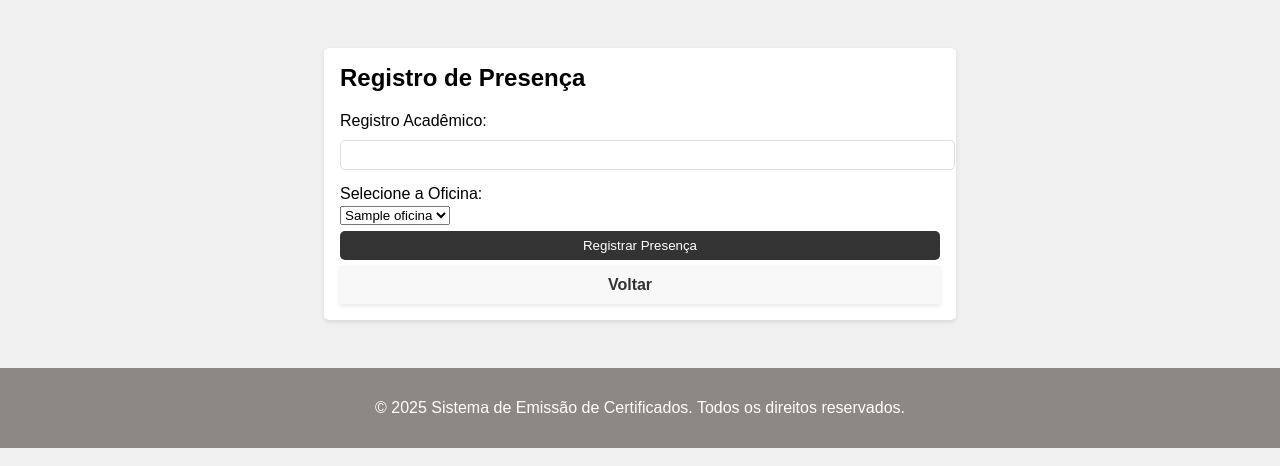
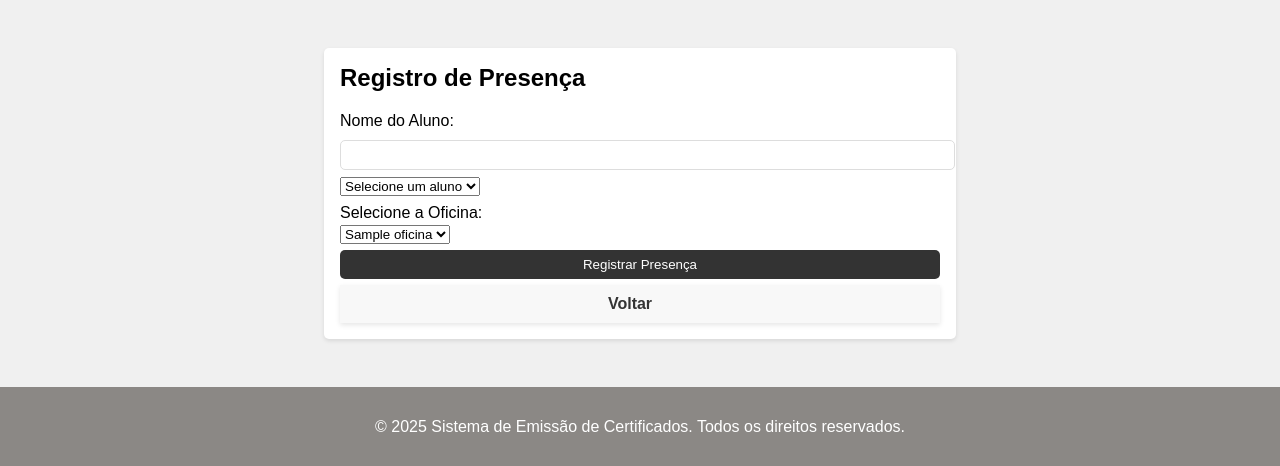
Before and after one commit to pedrovinchi1/Oficina2, a FastAPI app: page /presenca in a window 1280 px wide. Shown: the part 112-578 px from the top of the page. Run offline with FastAPI, Linux system fonts and the light colour scheme; tables that the repository leaves empty hold one stand-in row (values such as "Sample post").

Commit message:
Correções
Correções de Funcionalidades

```diff
--- a/app/crud.py
+++ b/app/crud.py
@@ -122,6 +122,12 @@ def update_professor(db: Session, professor_id: int, professor_update: schemas.P
     professor = db.query(models.Professor).filter(models.Professor.id == professor_id).first()
     if professor is None:
         return None
+
+    # Verifica se o email já está registrado para outro professor
+    existing_professor = db.query(models.Professor).filter(models.Professor.email == professor_update.email).first()
+    if existing_professor and existing_professor.id != professor_id:
+        raise HTTPException(status_code=400, detail="Email já registrado para outro professor")
+
     professor.nome = professor_update.nome
     professor.email = professor_update.email
     professor.hashed_password = professor_update.hashed_password
@@ -131,3 +137,6 @@ def update_professor(db: Session, professor_id: int, professor_update: schemas.P
 
 def get_professor_by_email(db: Session, email: str):
     return db.query(models.Professor).filter(models.Professor.email == email).first()
+
+def get_alunos_por_nome(db: Session, nome: str):
+    return db.query(models.Aluno).filter(models.Aluno.nome.ilike(f"%{nome}%")).all()
--- a/app/main.py
+++ b/app/main.py
@@ -1,5 +1,5 @@
 from typing import List
-from fastapi import APIRouter, FastAPI, Depends, Form, HTTPException, Request, status
+from fastapi import APIRouter, FastAPI, Depends, Form, HTTPException, Request, status, Query
 from fastapi.responses import HTMLResponse, RedirectResponse, JSONResponse, JSONResponse as jsonify, FileResponse
 from fastapi.staticfiles import StaticFiles
 from fastapi.templating import Jinja2Templates
@@ -263,16 +263,24 @@ async def update_professor(
         email=email,
         hashed_password=hashed_password
     )
-    updated_professor = crud.update_professor(db, professor_id, professor_update)
-    if updated_professor is None:
+    try:
+        updated_professor = crud.update_professor(db, professor_id, professor_update)
+        if updated_professor is None:
+            return templates.TemplateResponse(
+                "atualizaprof.html",
+                {"request": request, "error": "Professor não encontrado"}
+            )
         return templates.TemplateResponse(
-            "atualizaprof.html",
-            {"request": request, "error": "Professor não encontrado"}
+            "professoratualizado.html",
+            {"request": request, "professor": updated_professor}
         )
-    return templates.TemplateResponse(
-        "professoratualizado.html",
-        {"request": request, "professor": updated_professor}
-    )
+    except HTTPException as e:
+        if e.status_code == 400:
+            return templates.TemplateResponse(
+                "atualizaprof.html",
+                {"request": request, "error": e.detail}
+            )
+        raise e
 
 @app.get("/atuaizaprof", response_class=HTMLResponse)
 async def read_atualizaprof(request: Request):
@@ -304,5 +312,9 @@ async def update_aluno(
         return templates.TemplateResponse("atualizaaluno.html", {"request": request, "error": "Error ao atualizar aluno"})
     return templates.TemplateResponse("alunocadastrado.html", {"request": request, "aluno": updated_aluno})
 
+@app.get("/alunos/nome/{nome}", response_class=JSONResponse)
+async def get_alunos_por_nome(nome: str, db: Session = Depends(get_db)):
+    alunos = crud.get_alunos_por_nome(db, nome)
+    return alunos
 
 app.include_router(router)
--- a/app/templates/atualizaprof.html
+++ b/app/templates/atualizaprof.html
@@ -81,5 +81,11 @@
             return true;
         };
     </script>
+
+    {% if error %}
+    <script>
+        alert("{{ error }}");
+    </script>
+    {% endif %}
 </body>
 </html>
--- a/app/templates/presenca.html
+++ b/app/templates/presenca.html
@@ -15,8 +15,11 @@
         <section id="presenca">
             <h2>Registro de Presença</h2>
             <form id="presenca-form" action="/presencas/" method="post">
-                <label for="registro-academico">Registro Acadêmico:</label>
-                <input type="text" id="registro-academico" name="registro_academico" required>
+                <label for="aluno-nome">Nome do Aluno:</label>
+                <input type="text" id="aluno-nome" name="aluno_nome" oninput="buscarAlunosPorNome()" required>
+                <select id="aluno-seletor" name="registro_academico" required>
+                    <option value="">Selecione um aluno</option>
+                </select>
 
                 <label for="oficina-id">Selecione a Oficina:</label>
                 <select id="oficina-id" name="oficina_id" required>
@@ -36,9 +39,26 @@
     </main>
 
     <script src="/static/scripts.js"></script>
+    <script>
+        async function buscarAlunosPorNome() {
+            const nome = document.getElementById('aluno-nome').value;
+            if (nome.length < 2) {
+                return;
+            }
+            const response = await fetch(`/alunos/nome/${nome}`);
+            const alunos = await response.json();
+            const seletor = document.getElementById('aluno-seletor');
+            seletor.innerHTML = '<option value="">Selecione um aluno</option>';
+            alunos.forEach(aluno => {
+                const option = document.createElement('option');
+                option.value = aluno.registro_academico;
+                option.textContent = aluno.nome;
+                seletor.appendChild(option);
+            });
+        }
+    </script>
     <footer>
         <p>&copy; 2025 Sistema de Emissão de Certificados. Todos os direitos reservados.</p>
-
     </footer>
 </body>
 </html>
```
Also changed, not shown: app/templates/professorcadastrado.html (+3 -5 lines), 1 other file.
